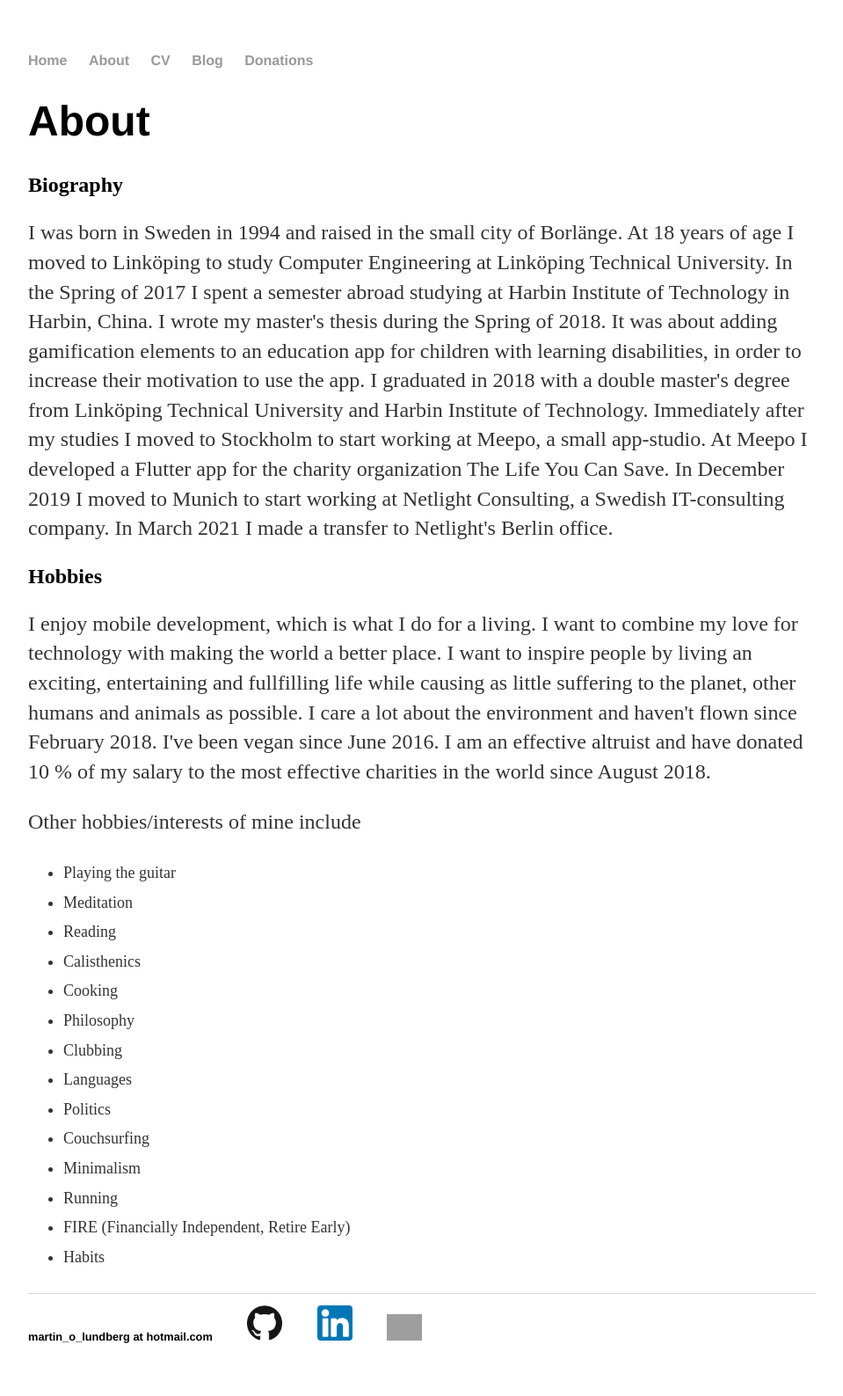
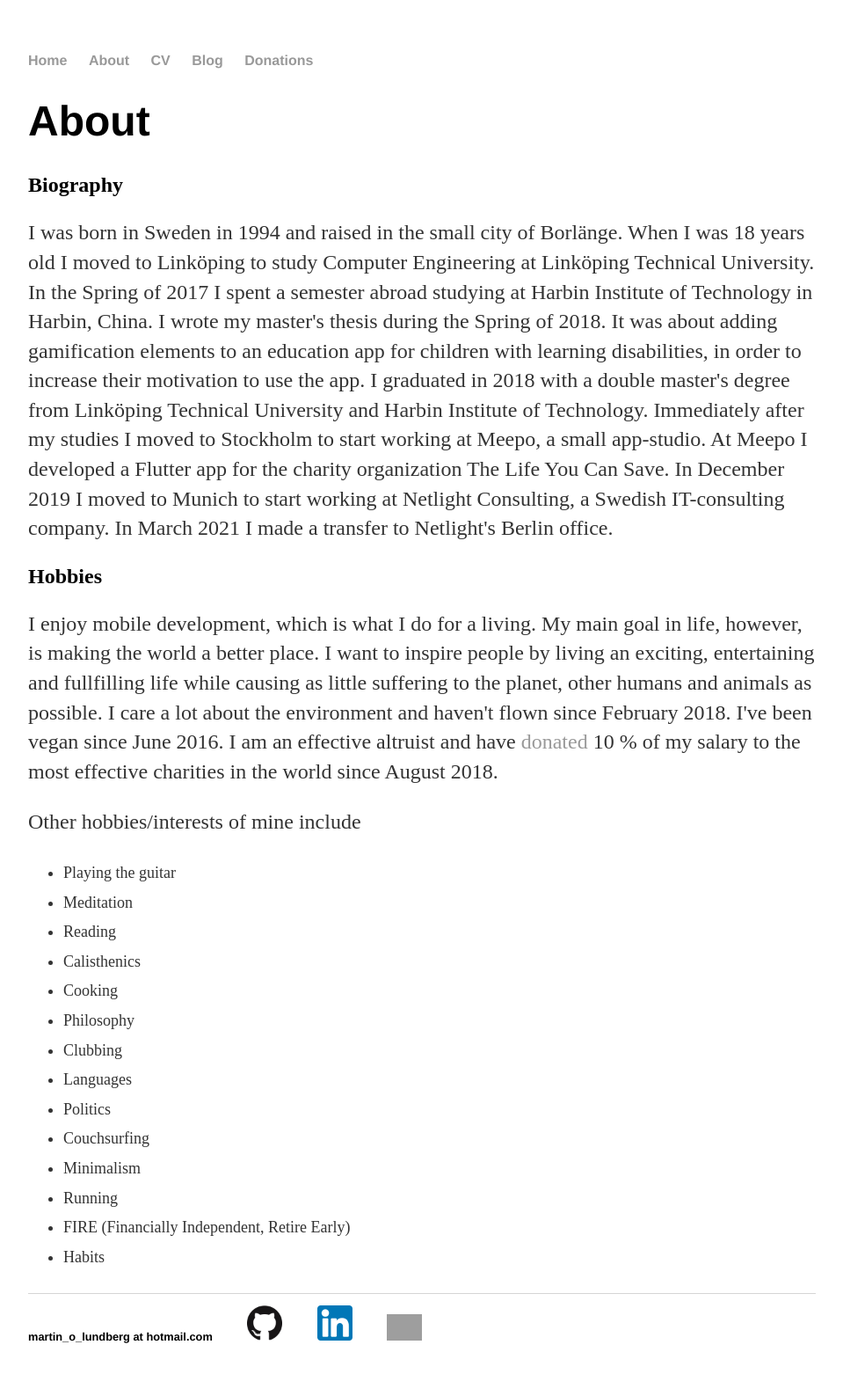
Before and after one commit to molundb/molundb.github.io, a Jekyll site: the page built from about/index.html, in a window 1280 px wide. Shown: the whole page at 88% size, without its empty margins (160-1119 px from the left). Built offline with Jekyll 4.4.1, drawn with Linux system fonts in a browser that asks for light colours; grey boxes are pictures that could not be loaded.

Commit message:
add link from about to donations page

```diff
--- a/about/index.html
+++ b/about/index.html
@@ -7,7 +7,7 @@ title: About
         <h2>Biography</h2>
         <p>
           I was born in Sweden in 1994 and raised in the small city of Borlänge.
-          At 18 years of age I moved to Linköping to
+          When I was 18 years old I moved to Linköping to
           study Computer Engineering at Linköping Technical University. In the
           Spring of 2017 I spent a semester abroad studying at Harbin Institute
           of Technology in Harbin, China. I wrote my master's thesis during the
@@ -23,13 +23,13 @@ title: About
         </p>
         <h2>Hobbies</h2>
         <p class="hobbies">
-          I enjoy mobile development, which is what I do for a living. I want to
-          combine my love for technology with making the world a better place. I
+          I enjoy mobile development, which is what I do for a living. My main goal in life, however,
+          is making the world a better place. I
           want to inspire people by living an exciting, entertaining and
           fullfilling life while causing as little suffering to the planet,
           other humans and animals as possible. I care a lot about the environment and
           haven't flown since February 2018. I've been vegan since June 2016. I
-          am an effective altruist and have donated 10 % of my salary to the
+          am an effective altruist and have <a href="/donations/">donated</a> 10 % of my salary to the
           most effective charities in the world since August 2018.
         </p>
         <p>
```
